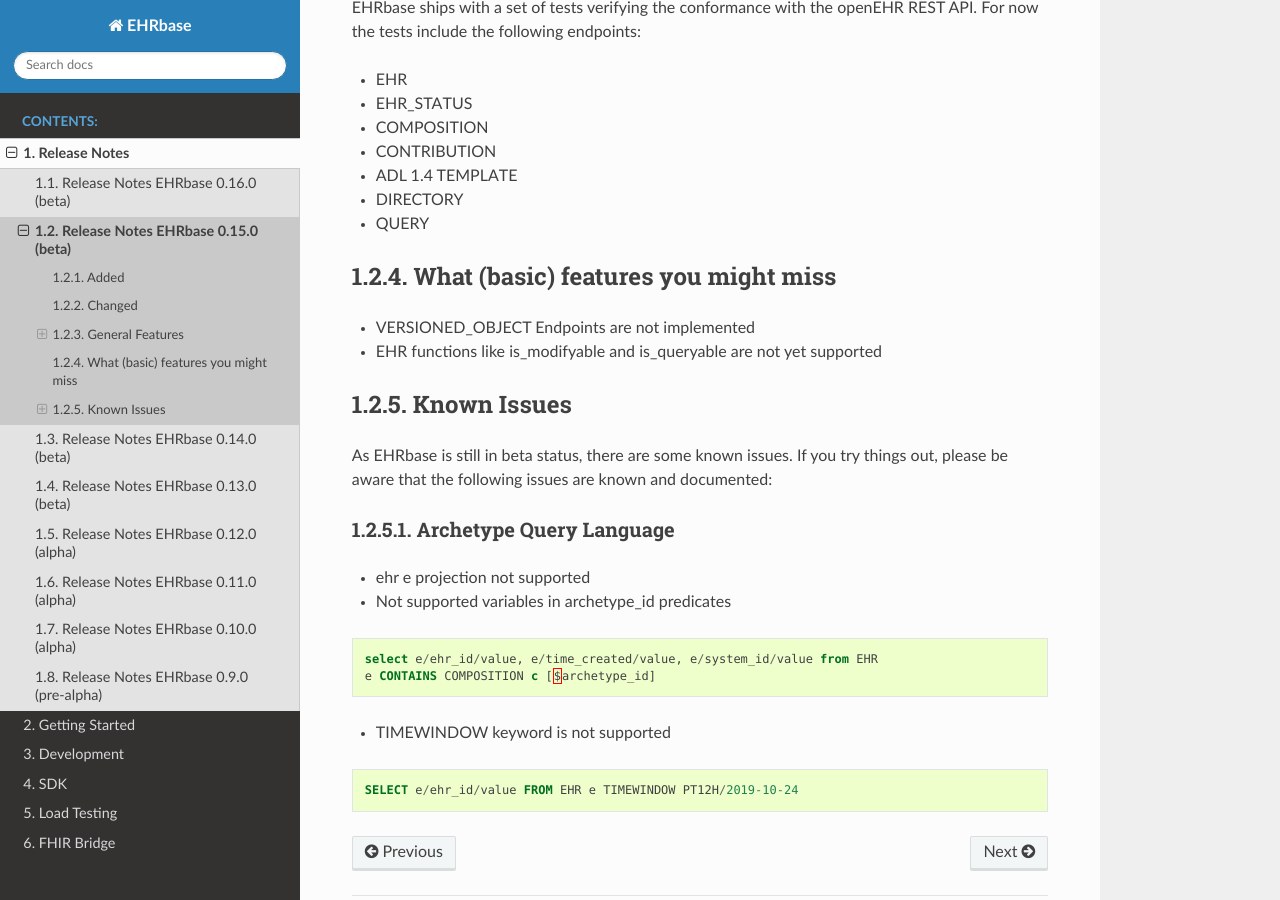
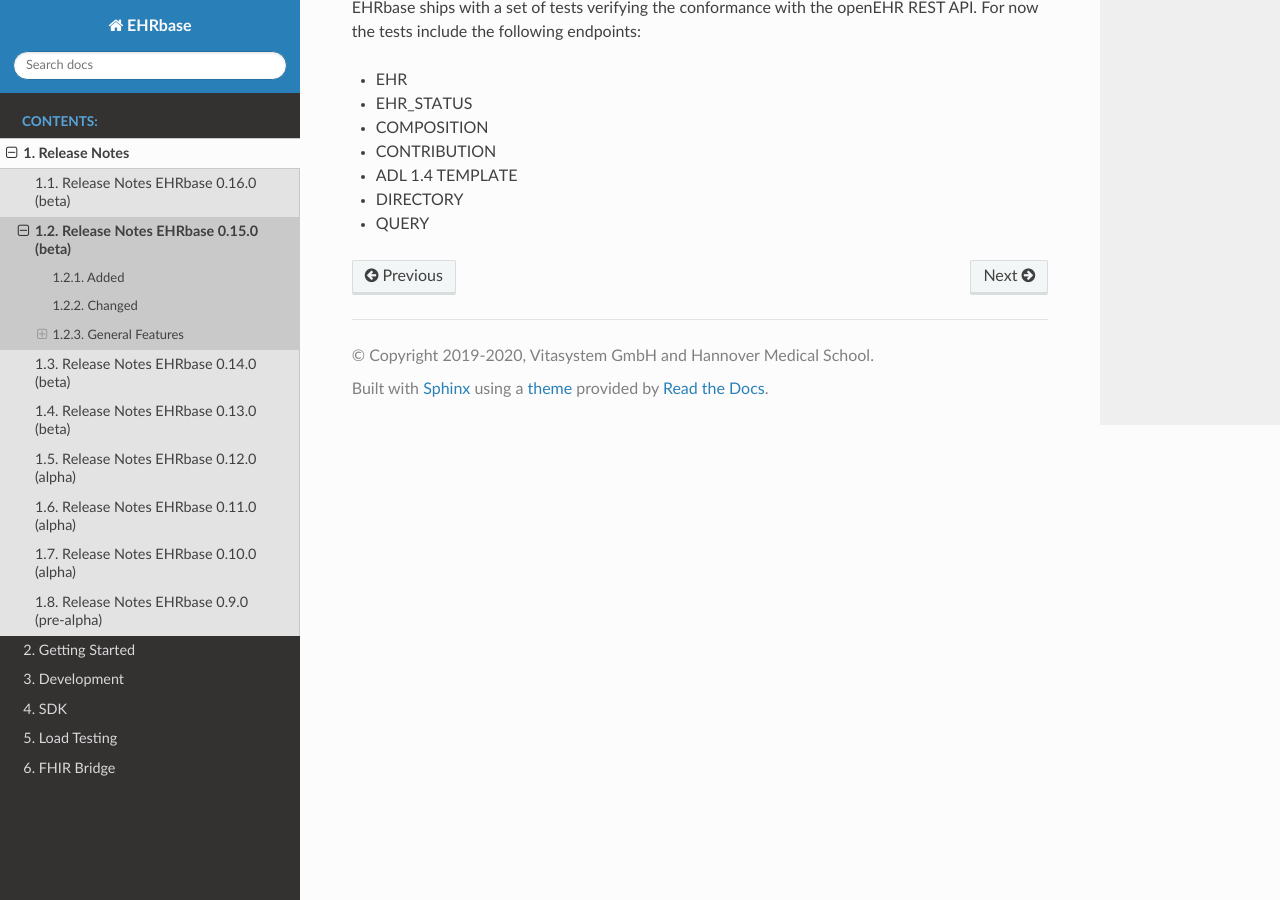
Before and after one commit to ehrbase/documentation, a Sphinx documentation site: the page built from source/01_release_notes/0150.rst, in a window 1280 px wide and 900 px high, scrolled down 1882 px. Built offline with Sphinx 7.4.7 and the Read the Docs theme 2.0.0, drawn with Linux system fonts in a browser that asks for light colours; formulas are drawn with MathJax 3; pages that are not in the unit, such as notebooks, are missing from menus.

Commit message:
removed outdated infos about missing features

```diff
--- a/source/01_release_notes/0150.rst
+++ b/source/01_release_notes/0150.rst
@@ -70,33 +70,3 @@
 - ADL 1.4 TEMPLATE
 - DIRECTORY
 - QUERY
-
-
-What (basic) features you might miss
-************************************
-- VERSIONED_OBJECT Endpoints are not implemented
-- EHR functions like is_modifyable and is_queryable are not yet supported
-
-Known Issues
-************
-
-As EHRbase is still in beta status, there are some known issues. If you try things out, please be aware that the
-following issues are known and documented:
-
-Archetype Query Language
-^^^^^^^^^^^^^^^^^^^^^^^^
-
-- ehr e projection not supported
-
-- Not supported variables in archetype_id predicates
-
-.. code-block:: sql
-
-   select e/ehr_id/value, e/time_created/value, e/system_id/value from EHR
-   e CONTAINS COMPOSITION c [$archetype_id]
-
-- TIMEWINDOW keyword is not supported
-
-.. code-block:: sql
-
-   SELECT e/ehr_id/value FROM EHR e TIMEWINDOW PT12H/2019-10-24
```
Also changed, not shown: source/01_release_notes/0140.rst (+0 -30 lines), source/01_release_notes/0160.rst (+0 -30 lines).
